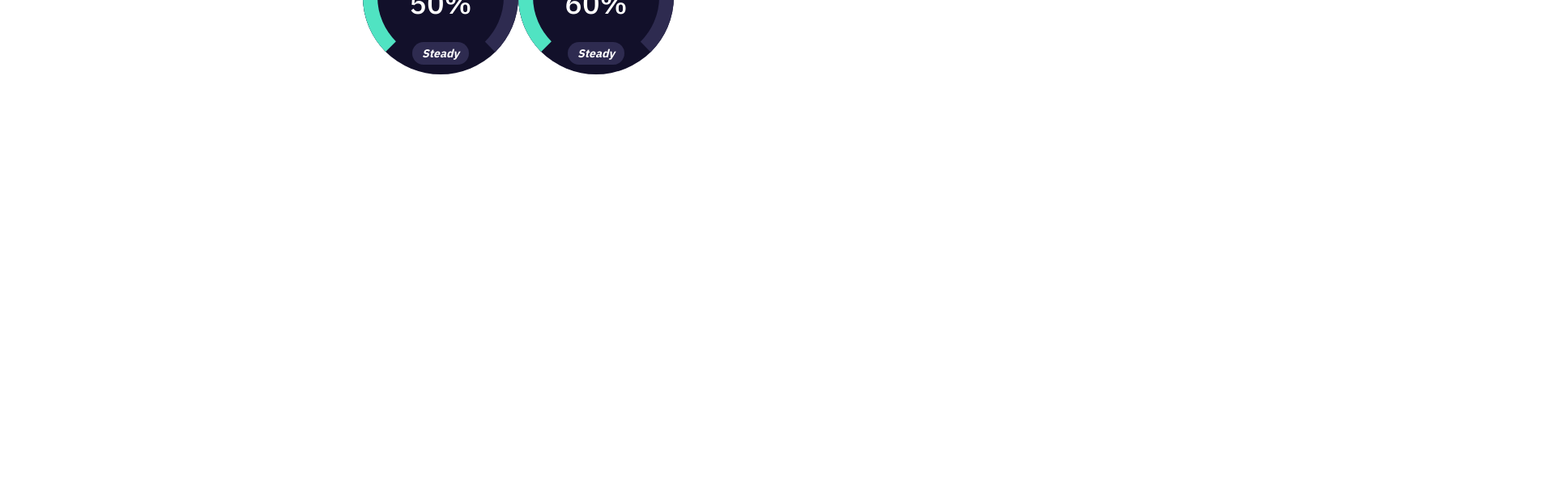
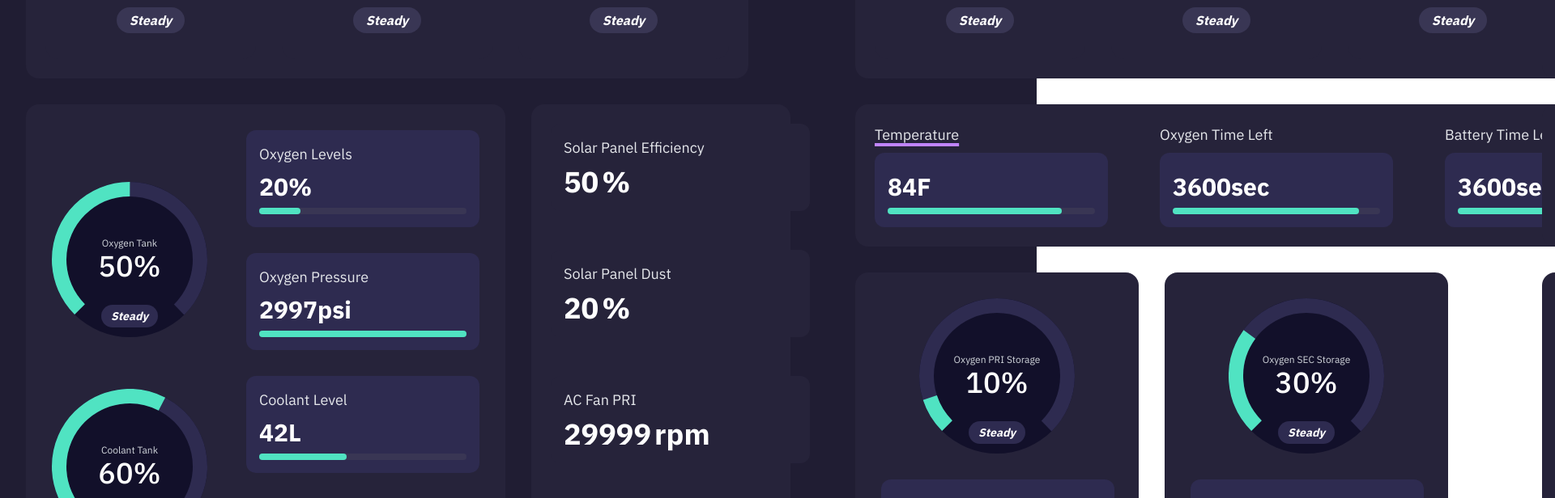
Before and after one commit to RISDxNASA-SUITS/SUITS-25, a Next.js app in the folder next-frontend/: page /dashboard in a window 1280 px wide. Shown: the part 180-796 px from the top of the page at 81% size, 1920 px wide, since content can reach past the window. Built offline with nearby package versions, Linux system fonts and the light colour scheme.

Commit message:
laid out dashboard page using cards and gauges developed in previous commits

```diff
--- a/next-frontend/src/app/dashboard/page.tsx
+++ b/next-frontend/src/app/dashboard/page.tsx
@@ -1,24 +1,158 @@
-
 import React from 'react';
-import CircularGauge from '../components/ui/Gauges/CircularGauge';
+import HorizontalTextGaugeCard from '../components/ui/Cards/HorizontalTextGaugeCard';
+import MultiGaugeCard from '../components/ui/Cards/MultiGaugeCard';
+import VerticalTextReadoutCard from '../components/ui/Cards/VerticalTextReadoutCard';
+import HorizontalLineGaugeCard from '../components/ui/Cards/HorizontalLineGaugeCard';
+import MixedGaugeCard from '../components/ui/Cards/MixedGaugeCard';
 
 export default function DashboardPage() {
     return (
-        <div>
-            <h1>Dashboard</h1>
-
-            <p>This is the dashboard view for the second screen.</p>
-
-            {/* Add the PressureGauge component here */}
-            <div style={{ marginTop: '2rem', display: 'flex', justifyContent: 'center' }}>
-                <CircularGauge
-                    currentValue={50}
-                    label="Oxygen Tank"
+        <div className="min-h-screen bg-[#201d33] p-8 flex flex-row items-start gap-8 w-full">
+            {/* Left side: all cards before the first divider */}
+            <div className="flex flex-col gap-8">
+                <HorizontalTextGaugeCard
+                    gauges={[
+                        { label: "Cabin Temperature", value: 70, units: "°F", status: "Steady" },
+                        { label: "Cabin Pressure", value: 4.0, units: "psi", decimals: 1, status: "Steady" },
+                        { label: "Battery Level", value: 40, units: "%", status: "Steady" },
+                    ]}
                 />
-                <CircularGauge
-                    currentValue={60}
-                    label="Coolant Tank"
+                <div className="flex flex-row gap-8">
+                    <MultiGaugeCard
+                        oxygenTank={50}
+                        oxygenLevel={20}
+                        oxygenPressure={2997.0}
+                        coolantTank={60}
+                        coolantLevel={42}
+                        coolantPressure={495}
+                    />
+                    <VerticalTextReadoutCard
+                        readouts={[
+                            { label: "Solar Panel Efficiency", value: 50, units: "%" },
+                            { label: "Solar Panel Dust", value: 20, units: "%" },
+                            { label: "AC Fan PRI", value: 29999, units: "rpm" },
+                            { label: "AC Fan SEC", value: 29999, units: "rpm" },
+                        ]}
+                    />
+                </div>
+            </div>
+            {/* First Divider */}
+            <div className="w-px bg-[#393654] self-stretch mx-2" />
+            {/* Middle: second HorizontalTextGaugeCard, HorizontalLineGaugeCard, and MixedGaugeCards */}
+            <div className="flex flex-col gap-8 w-full max-w-3xl">
+                <HorizontalTextGaugeCard
+                    gauges={[
+                        { label: "Heart Rate", value: 97, units: "bpm", status: "Steady" },
+                        { label: "O₂ Consumption", value: 0.95, units: "psi", decimals: 2, status: "Steady" },
+                        { label: "CO₂ Production", value: 0.05, units: "psi", decimals: 2, status: "Steady" },
+                    ]}
                 />
+                <HorizontalLineGaugeCard
+                    gauges={[
+                        {
+                            label: "Temperature",
+                            currentValue: 84,
+                            minValue: 0,
+                            maxValue: 100,
+                            units: "F",
+                            underline: true,
+                        },
+                        {
+                            label: "Oxygen Time Left",
+                            currentValue: 3600,
+                            minValue: 0,
+                            maxValue: 4000,
+                            units: "sec",
+                        },
+                        {
+                            label: "Battery Time Left",
+                            currentValue: 3600,
+                            minValue: 0,
+                            maxValue: 4000,
+                            units: "sec",
+                        },
+                    ]}
+                />
+                {/* Two MixedGaugeCards side by side */}
+                <div className="flex flex-row gap-8">
+                    <MixedGaugeCard
+                        storageValue={10}
+                        storageLabel="Oxygen PRI Storage"
+                        pressureValue={600}
+                        pressureLabel="Oxygen PRI Pressure"
+                        pressureUnits="psi"
+                        pressureMin={0}
+                        pressureMax={1000}
+                    />
+                    <MixedGaugeCard
+                        storageValue={30}
+                        storageLabel="Oxygen SEC Storage"
+                        pressureValue={600}
+                        pressureLabel="Oxygen SEC Pressure"
+                        pressureUnits="psi"
+                        pressureMin={0}
+                        pressureMax={1000}
+                    />
+                </div>
+            </div>
+            {/* Second Divider */}
+            <div className="w-px bg-[#393654] self-stretch mx-2" />
+            {/* You can add more content here for the next column/section */}
+            <div className="flex flex-col gap-8 w-full max-w-3xl">
+                <HorizontalTextGaugeCard
+                    gauges={[
+                        { label: "Heart Rate", value: 97, units: "bpm", status: "Steady" },
+                        { label: "O₂ Consumption", value: 0.95, units: "psi", decimals: 2, status: "Steady" },
+                        { label: "CO₂ Production", value: 0.05, units: "psi", decimals: 2, status: "Steady" },
+                    ]}
+                />
+                <HorizontalLineGaugeCard
+                    gauges={[
+                        {
+                            label: "Temperature",
+                            currentValue: 84,
+                            minValue: 0,
+                            maxValue: 100,
+                            units: "F",
+                            underline: true,
+                        },
+                        {
+                            label: "Oxygen Time Left",
+                            currentValue: 3600,
+                            minValue: 0,
+                            maxValue: 4000,
+                            units: "sec",
+                        },
+                        {
+                            label: "Battery Time Left",
+                            currentValue: 3600,
+                            minValue: 0,
+                            maxValue: 4000,
+                            units: "sec",
+                        },
+                    ]}
+                />
+                {/* Two MixedGaugeCards side by side */}
+                <div className="flex flex-row gap-8">
+                    <MixedGaugeCard
+                        storageValue={10}
+                        storageLabel="Oxygen PRI Storage"
+                        pressureValue={600}
+                        pressureLabel="Oxygen PRI Pressure"
+                        pressureUnits="psi"
+                        pressureMin={0}
+                        pressureMax={1000}
+                    />
+                    <MixedGaugeCard
+                        storageValue={30}
+                        storageLabel="Oxygen SEC Storage"
+                        pressureValue={600}
+                        pressureLabel="Oxygen SEC Pressure"
+                        pressureUnits="psi"
+                        pressureMin={0}
+                        pressureMax={1000}
+                    />
+                </div>
             </div>
         </div>
     );
```
